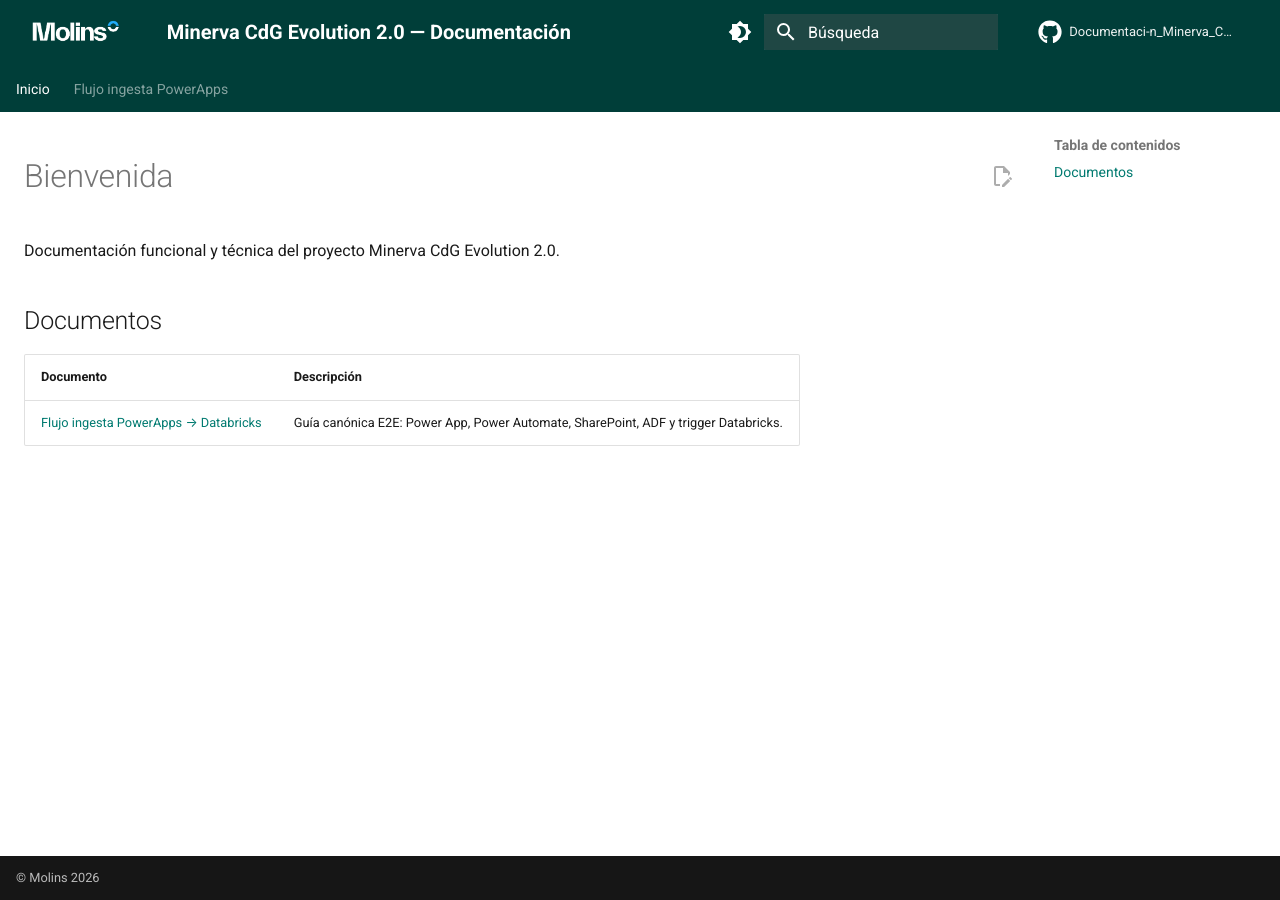
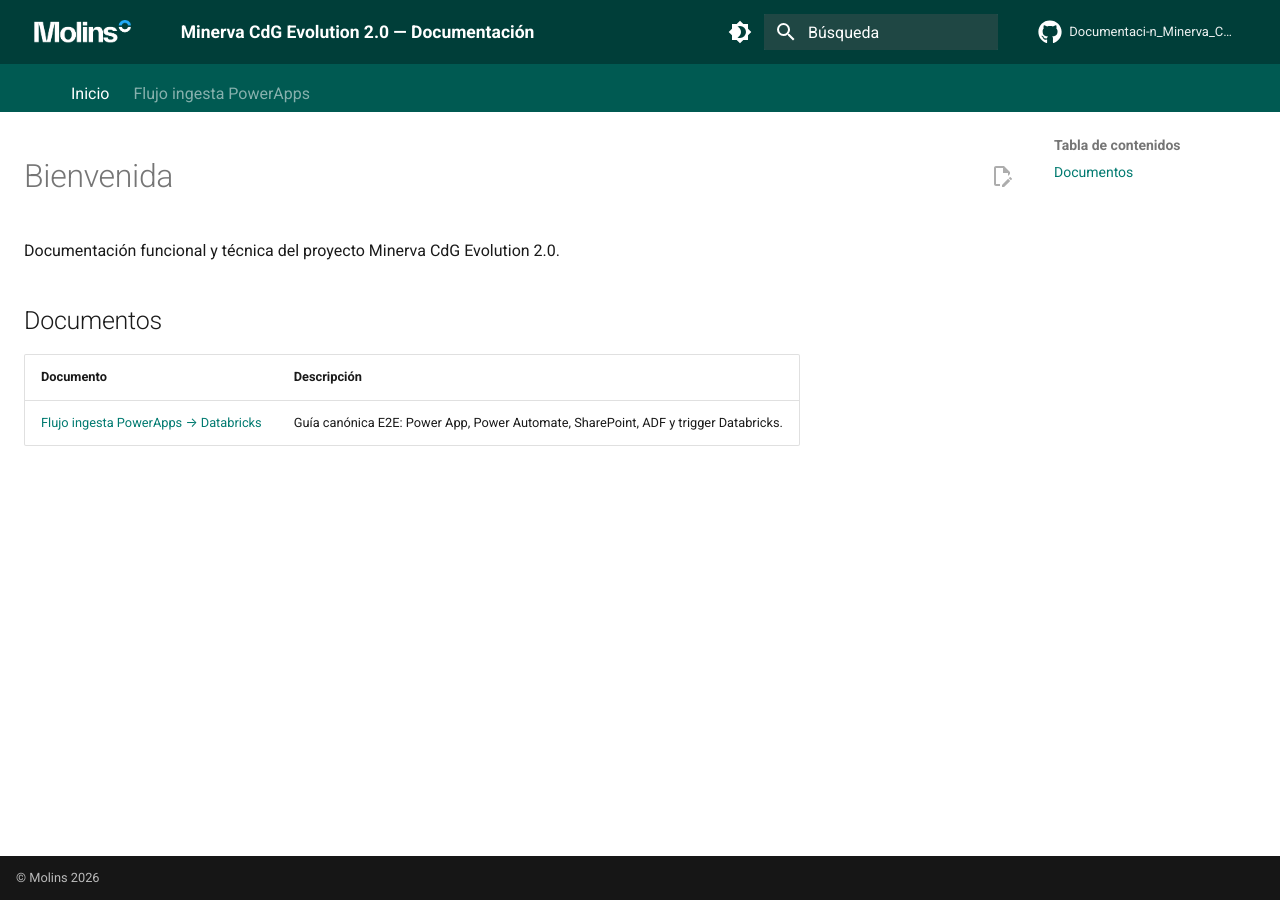
Before and after one commit to Romanforns/Documentaci-n_Minerva_CdG_2.0, an MkDocs documentation site: the page built from docs/README.md, in a window 1280 px wide. Built offline with MkDocs 1.6.1 and Material for MkDocs 9.7.7, drawn with Linux system fonts in a browser that asks for light colours; comment, search, counter and statistics services are not loaded.

Commit message:
Refine tabs bar and header title hierarchy.
Separate tab bar color and height from header, add left padding for alignment, and reduce title size so the logo stands out.

Co-authored-by: Cursor <cursoragent@cursor.com>

```diff
--- a/docs/stylesheets/extra.css
+++ b/docs/stylesheets/extra.css
@@ -25,10 +25,20 @@
   --md-default-bg-color: #ffffff;
 }
 
-.md-header,
-.md-tabs {
+.md-header {
   background-color: #003e39 !important;
   color: #ffffff;
+}
+
+.md-tabs {
+  --md-tabs-height: 1.75rem;
+  background-color: #005a52 !important;
+  color: #ffffff;
+}
+
+.md-tabs__list {
+  padding-left: 2.75rem;
+  margin-left: 0;
 }
 
 .md-sidebar--secondary {
@@ -86,9 +96,9 @@
 
 .md-header__button.md-logo img {
   display: block;
-  height: 2rem;
+  height: 2.25rem;
   width: auto;
-  max-height: 2.4rem;
+  max-height: 2.5rem;
 }
 
 .md-header__title {
@@ -104,8 +114,9 @@
 
 .md-header__topic {
   color: #ffffff !important;
-  font-size: 1rem;
-  font-weight: 600;
+  font-size: 0.875rem;
+  font-weight: 500;
+  line-height: 1.2;
 }
 
 .md-header__topic[data-md-component="header-topic"] {
@@ -127,6 +138,9 @@
 }
 
 .md-tabs__link {
+  font-size: 0.8rem;
+  padding-top: 0.2rem;
+  padding-bottom: 0.2rem;
   color: rgba(255, 255, 255, 0.75) !important;
 }
 
```
